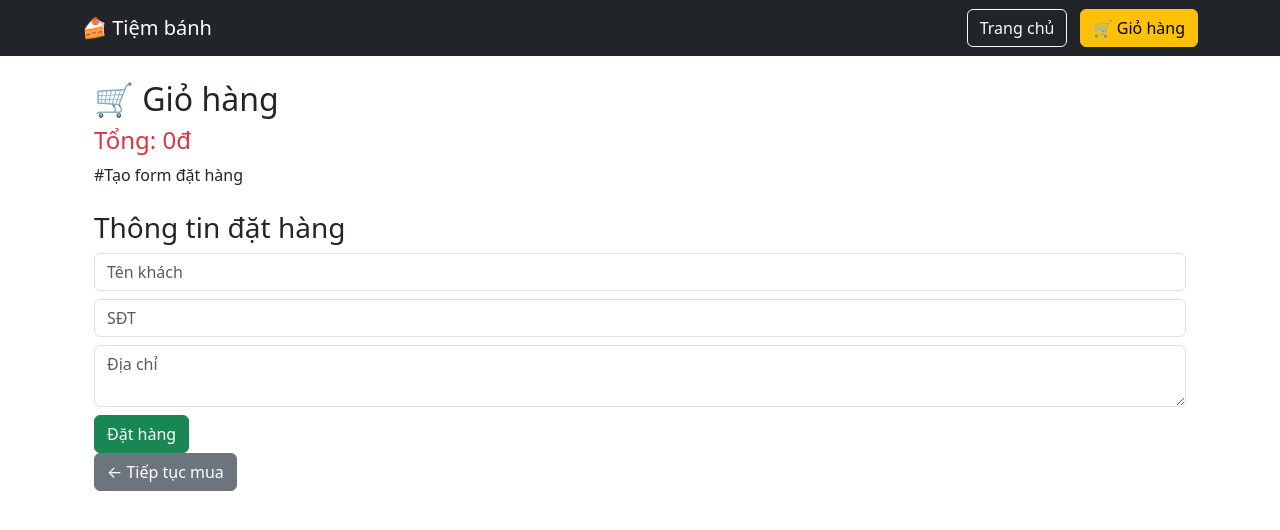
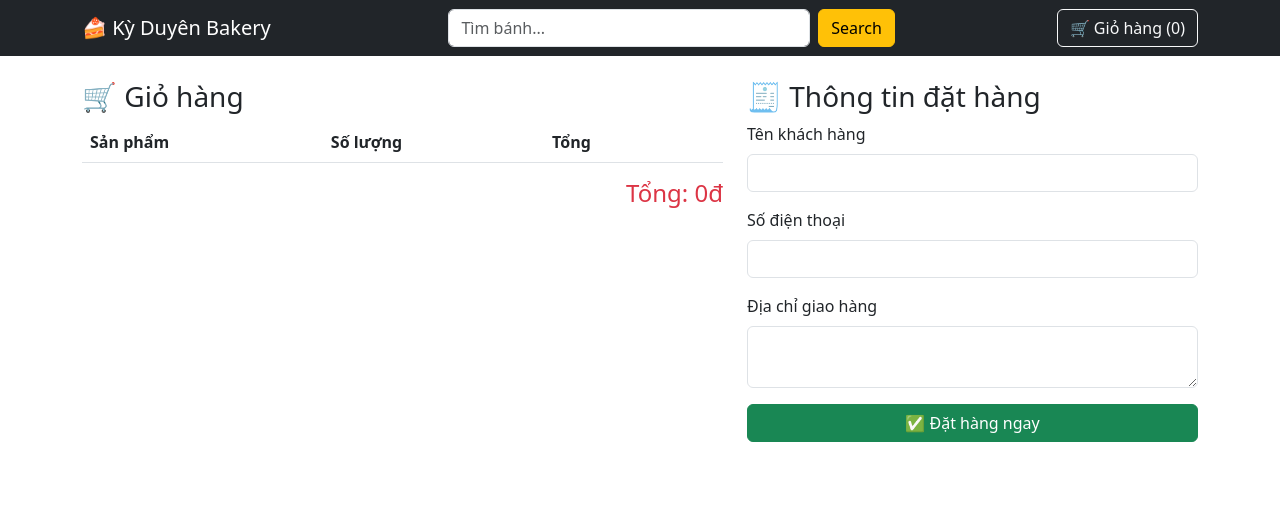
Before and after one commit to Nhannguyencoder/bakery, a Django app: page /cart/ in a window 1280 px wide. Shown: the top 530 px of the page. Run offline with Django 4.2, Linux system fonts and the light colour scheme; lists and menus that the app fills with data are empty.

Commit message:
update new feature

```diff
--- a/bakery/urls.py
+++ b/bakery/urls.py
@@ -14,6 +14,8 @@ urlpatterns = [
     path('add-to-cart/<int:id>/', views.add_to_cart),
     path('cart/', views.view_cart),
     path('checkout/', views.checkout),
+    path('update-cart/<int:id>/<str:action>/', views.update_cart),
+    path('remove-from-cart/<int:id>/', views.remove_from_cart),
 ]
 
 if settings.DEBUG:
--- a/shop/admin.py
+++ b/shop/admin.py
@@ -1,7 +1,10 @@
 from django.contrib import admin
 from .models import Product
 from .models import Order, OrderItem #Cho admin quản lý đơn
+from .models import Category #Phân loại sản phẩm
+
 
 admin.site.register(Product)
 admin.site.register(Order)
 admin.site.register(OrderItem)
+admin.site.register(Category)
--- a/shop/templates/shop/base.html
+++ b/shop/templates/shop/base.html
@@ -2,45 +2,67 @@
 <html>
 <head>
     <title>Tiệm bánh</title>
+    <meta name="viewport" content="width=device-width, initial-scale=1">
     <link href="https://cdn.jsdelivr.net/npm/bootstrap@5.3.0/dist/css/bootstrap.min.css" rel="stylesheet">
+    <style>
+    .product-card {
+        transition: 0.3s;
+    }
+
+    .product-card:hover {
+        transform: translateY(-5px);
+    }
+
+    .product-img {
+        height: 200px;
+        object-fit: cover;
+    }
+    </style>
+
 </head>
 
 <body>
 
 <!-- MENU -->
-<!-- <nav class="navbar navbar-expand-lg navbar-dark bg-dark">
+<nav class="navbar navbar-expand-lg navbar-dark bg-dark sticky-top">
     <div class="container">
-        <a class="navbar-brand" href="/">🍰 Tiệm bánh</a>
 
-        <div>
-            <a href="/" class="btn btn-outline-light me-2">Trang chủ</a>
-            <a href="/cart/" class="btn btn-warning">🛒 Giỏ hàng</a>
-        </div>
-    </div>
-</nav> -->
-<nav class="navbar navbar-expand-lg navbar-dark bg-dark">
-    <div class="container">
-        <a class="navbar-brand" href="/">🍰 Tiệm bánh</a>
+        <!-- LOGO -->
+        <a class="navbar-brand" href="/">🍰 Kỳ Duyên Bakery</a>
 
-        <button class="navbar-toggler" type="button" data-bs-toggle="collapse" data-bs-target="#menu">
-            <span class="navbar-toggler-icon"></span>
-        </button>
+        <!-- SEARCH -->
+        <form class="d-flex mx-auto" method="GET" action="/" style="width:40%;">
+            <input class="form-control me-2" type="search" name="q" placeholder="Tìm bánh...">
+            <button class="btn btn-warning">Search</button>
+        </form>
 
-        <div class="collapse navbar-collapse" id="menu">
-            <div class="ms-auto">
-                <a href="/" class="btn btn-outline-light me-2">Trang chủ</a>
-                <a href="/cart/" class="btn btn-warning">🛒 Giỏ hàng</a>
-            </div>
-        </div>
+        <!-- CART -->
+        <a href="/cart/" class="btn btn-outline-light">
+            🛒 Giỏ hàng ({{ cart_count }})
+        </a>
     </div>
 </nav>
+{% if messages %}
+<div class="container mt-3">
+    {% for message in messages %}
+        <div class="alert alert-success shadow">
+            {{ message }}
+        </div>
+    {% endfor %}
+</div>
+{% endif %}
+<script>
+setTimeout(() => {
+    document.querySelectorAll('.alert').forEach(el => {
+        el.style.display = 'none';
+    });
+}, 2000);
+</script>
 
 <!-- NỘI DUNG -->
 <div class="container mt-4">
     {% block content %}{% endblock %}
 </div>
-
+<script src="https://cdn.jsdelivr.net/npm/bootstrap@5.3.0/dist/js/bootstrap.bundle.min.js"></script>
 </body>
 </html>
-
-<script src="https://cdn.jsdelivr.net/npm/bootstrap@5.3.0/dist/js/bootstrap.bundle.min.js"></script>
--- a/shop/templates/shop/cart.html
+++ b/shop/templates/shop/cart.html
@@ -1,45 +1,68 @@
 {% extends 'shop/base.html' %}
 
 {% block content %}
-<!DOCTYPE html>
-<html>
-<head>
-    <title>Giỏ hàng</title>
-    <link href="https://cdn.jsdelivr.net/npm/bootstrap@5.3.0/dist/css/bootstrap.min.css" rel="stylesheet">
-</head>
 
-<body>
+<div class="row">
 
+    <!-- GIỎ HÀNG -->
+    <div class="col-md-7">
+        <h3>🛒 Giỏ hàng</h3>
 
-<div class="container mt-4">
-    <h2>🛒 Giỏ hàng</h2>
+        <table class="table">
+            <tr>
+                <th>Sản phẩm</th>
+                <th>Số lượng</th>
+                <th>Tổng</th>
+                <th></th>
+            </tr>
 
-    {% for p in products %}
-        <div class="border p-3 mb-2">
-            <h5>{{ p.name }}</h5>
-            <p>Số lượng: {{ p.qty }}</p>
-            <p>Thành tiền: {{ p.total }}đ</p>
-        </div>
-    {% endfor %}
+            {% for p in products %}
+            <tr>
+                <td>{{ p.name }}</td>
+                <td>
+                    <a href="/update-cart/{{ p.id }}/decrease/" class="btn btn-sm btn-danger">-</a>
+                    {{ p.qty }}
+                    <a href="/update-cart/{{ p.id }}/increase/" class="btn btn-sm btn-success">+</a>
+                </td>
+                <td>{{ p.total }}đ</td>
+                <td>
+                    <a href="/remove-from-cart/{{ p.id }}/" class="btn btn-sm btn-dark">❌</a>
+                </td>
+            </tr>
+            {% endfor %}
+        </table>
 
-    <h4 class="text-danger">Tổng: {{ total }}đ</h4>
+        <h4 class="text-end text-danger">Tổng: {{ total }}đ</h4>
+    </div>
 
-    #Tạo form đặt hàng
-    <h3 class="mt-4">Thông tin đặt hàng</h3>
+    <!-- CHECKOUT -->
+    <div class="col-md-5">
+        <h3>🧾 Thông tin đặt hàng</h3>
 
-<form method="POST" action="/checkout/">
-    {% csrf_token %}
+        <form method="POST" action="/checkout/">
+            {% csrf_token %}
 
-    <input type="text" name="name" placeholder="Tên khách" class="form-control mb-2" required>
-    <input type="text" name="phone" placeholder="SĐT" class="form-control mb-2" required>
-    <textarea name="address" placeholder="Địa chỉ" class="form-control mb-2" required></textarea>
+            <div class="mb-3">
+                <label class="form-label">Tên khách hàng</label>
+                <input type="text" name="name" class="form-control" required>
+            </div>
 
-    <button class="btn btn-success">Đặt hàng</button>
-</form>
+            <div class="mb-3">
+                <label class="form-label">Số điện thoại</label>
+                <input type="text" name="phone" class="form-control" pattern="[0-9]{10}" required>
+            </div>
 
-    <a href="/" class="btn btn-secondary">← Tiếp tục mua</a>
+            <div class="mb-3">
+                <label class="form-label">Địa chỉ giao hàng</label>
+                <textarea name="address" class="form-control" required></textarea>
+            </div>
+
+            <button class="btn btn-success w-100">
+                ✅ Đặt hàng ngay
+            </button>
+        </form>
+    </div>
+
 </div>
 
-</body>
-</html>
 {% endblock %}
--- a/shop/views.py
+++ b/shop/views.py
@@ -1,15 +1,43 @@
 from django.shortcuts import render
-from .models import Product, Order, OrderItem
+from .models import Product, Category, Order, OrderItem
 from django.shortcuts import redirect #tạo function giỏ hàng
+from django.core.mail import send_mail #gửi đơn hàng qua email
+from django.conf import settings
+from django.contrib import messages
 
 def home(request):
+    query = request.GET.get('q')
+    category_id = request.GET.get('category')
     products = Product.objects.all()
-    return render(request, 'shop/index.html', {'products': products})
+    categories = Category.objects.all()
+    cart = request.session.get('cart', {})
+    cart_count = sum(cart.values())
+
+    # search
+    if query:
+        products = products.filter(name__icontains=query)
+
+    # filter category
+    if category_id:
+        products = products.filter(category_id=category_id)
+
+    return render(request, 'shop/index.html', {
+        'products': products,
+        'categories': categories,
+        'query': query,
+        'category_id': category_id,
+        'cart_count': cart_count,
+    })
 
 #tạo trang chi tiết sản phẩm
 def product_detail(request, id):
     product = Product.objects.get(id=id)
-    return render(request, 'shop/detail.html', {'product': product})
+    cart = request.session.get('cart', {})
+    cart_count = sum(cart.values())
+    return render(request, 'shop/detail.html', {
+        'product': product,
+        'cart_count': cart_count,
+    })
 
 #tạo function giỏ hàng
 def add_to_cart(request, id):
@@ -21,11 +49,17 @@ def add_to_cart(request, id):
         cart[str(id)] = 1
 
     request.session['cart'] = cart
-    return redirect('/cart/')
+
+    # THÔNG BÁO
+    messages.success(request, "✅ Đã thêm vào giỏ hàng!")
+
+    return redirect('/')
 
 #hiển thị giỏ hàng
 def view_cart(request):
     cart = request.session.get('cart', {})
+    cart_count = sum(cart.values())
+
     products = []
     total = 0
 
@@ -38,7 +72,8 @@ def view_cart(request):
 
     return render(request, 'shop/cart.html', {
         'products': products,
-        'total': total
+        'total': total,
+        'cart_count': cart_count
     })
 
 #Xử lý đặt hàng
@@ -56,6 +91,8 @@ def checkout(request):
 
         cart = request.session.get('cart', {})
 
+        message = f"Khách: {name}\nSĐT: {phone}\nĐịa chỉ: {address}\n\nĐơn hàng:\n"
+
         for id, qty in cart.items():
             product = Product.objects.get(id=id)
 
@@ -65,9 +102,46 @@ def checkout(request):
                 quantity=qty
             )
 
+            message += f"- {product.name} x {qty}\n"
+
+        # GỬI EMAIL
+        send_mail(
+            'Đơn hàng mới từ website',
+            message,
+            settings.EMAIL_HOST_USER,   # chuẩn hơn
+            [settings.EMAIL_HOST_USER],
+            fail_silently=False,
+        )
+
         # Xóa giỏ hàng
         request.session['cart'] = {}
 
         return redirect('/')
 
     return redirect('/')
+
+#Tăng giảm sp trong giỏ hàng
+def update_cart(request, id, action):
+    cart = request.session.get('cart', {})
+
+    if str(id) in cart:
+        if action == 'increase':
+            cart[str(id)] += 1
+        elif action == 'decrease':
+            cart[str(id)] -= 1
+
+            if cart[str(id)] <= 0:
+                del cart[str(id)]
+
+    request.session['cart'] = cart
+    return redirect('/cart/')
+
+
+def remove_from_cart(request, id):
+    cart = request.session.get('cart', {})
+
+    if str(id) in cart:
+        del cart[str(id)]
+
+    request.session['cart'] = cart
+    return redirect('/cart/')
```
Also changed, not shown: bakery/settings.py (+9 -0 lines), shop/models.py (+9 -0 lines), shop/templates/shop/index.html (+46 -14 lines), db.sqlite3, media/products/Banh_kem_xe_moto.JPG (added), shop/migrations/0004_category_product_category.py (added).
